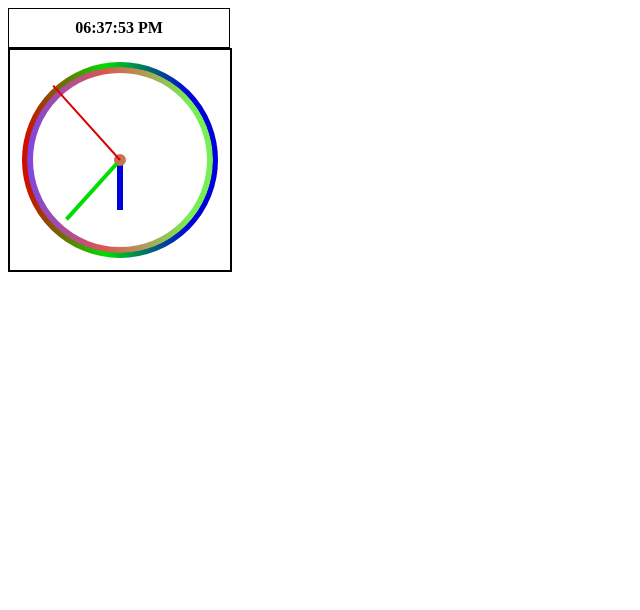
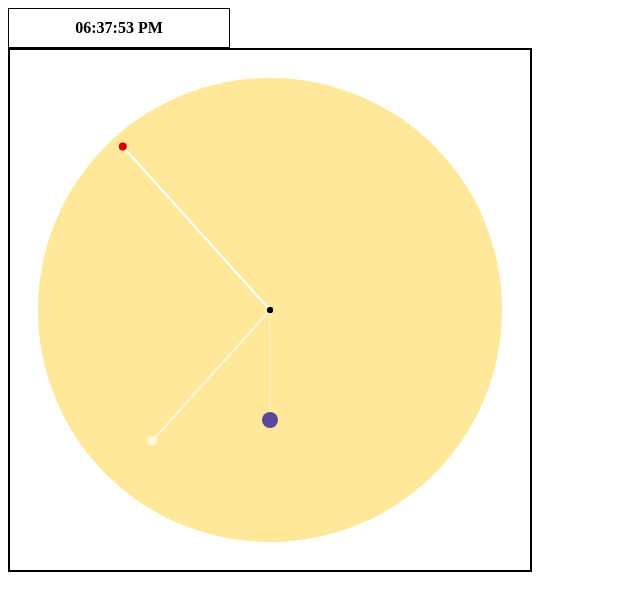
Before and after one commit to dhruba619/Clock, a plain HTML site: page AnalogueClock.html in a window 1280 px wide. Shown: the whole page, without its empty margins (0-640 px from the left). Drawn offline with Linux system fonts and the light colour scheme.

Commit message:
added day & night changing theme

```diff
--- a/AnalogueClock.html
+++ b/AnalogueClock.html
@@ -22,7 +22,7 @@
 </style>
 <body>
 <div id="current-time">12.00.00 AM</div>
-<canvas id="clock" align="center" width="200" height="200">
+<canvas id="clock" align="center" width="500" height="500">
 </canvas>
 </body>
 </html>
--- a/clock.js
+++ b/clock.js
@@ -16,7 +16,7 @@ function displayclock(){
    	var canvas = document.querySelector('#clock');
    	var context = canvas.getContext('2d');
 
-   	var clockRadius = 100;
+   	var clockRadius = canvas.width/2 -30;
 
    	var clockX = canvas.width /2;
    	var clockY = canvas.width /2;
@@ -43,53 +43,60 @@ function displayclock(){
 	// 	context.stroke();
 	// }
 
-   	function drawArm(progress,armThickness, armLength, armColor){
+   	function drawArm(progress,armThickness, armLength, armColor, daylight,val){
    		var armRadians  =(tau * progress) - (tau/4);
    		// var armLenght = armLenght;
-
    		var targetX = clockX + Math.cos(armRadians) * (armLength * clockRadius);
    		var targetY = clockY + Math.sin(armRadians) * (armLength * clockRadius);
-   		// console.log(targetX + " " + targetY);
-   		var grd = context.createLinearGradient(0,0,170,0);
+
+		//background
+		context.beginPath()
+		context.arc(clockX,clockY,clockRadius+12, 0, Math.PI*2,true);
+		if(daylight)
+		{
+			context.fillStyle = 'rgba(255,200,040,0.1)';
+      		context.fill();
+		}
+		else
+		{
+			context.fillStyle = 'rgba(044,044,044,0.1)';
+      		context.fill();
+		}
+   		armRadius = armThickness;
+   		context.arc(targetX,targetY,armRadius, 0, Math.PI*2,true);
+   		// context.fillStyle = armColor;
+   		context.fill();
+
+   		//time hands
    		context.beginPath()
-		context.arc(clockX,clockY,clockRadius-5, 0, Math.PI*2,true);
-		grd.addColorStop(0,"#DD0000");
-		grd.addColorStop(0.5,"#00DD00");
-		grd.addColorStop(1,"#0000DD");
-		context.strokeWidth = 3;
-		context.strokeStyle = grd;
-		context.stroke();
+   		context.moveTo(clockX,clockY);
+   		context.lineTo(targetX, targetY);
+   		context.strokeStyle = "white";
+   		context.lineWidth = 2;
+   		context.stroke();
 
+   		//hand circle
+   		context.beginPath()
+		context.arc(targetX,targetY,armThickness, 0, Math.PI*2,true);
+		context.fillStyle =armColor;
+		context.fill();
 
-   		var grd = context.createLinearGradient(0,0,170,0);
+   		//center circle
    		context.beginPath()
-		context.arc(clockX,clockY,clockRadius-10, 0, Math.PI*2,true);
-		grd.addColorStop(0,"#7744ee");
-		grd.addColorStop(0.5,"#DD5555");
-		grd.addColorStop(1,"#77ee55");
-		context.strokeStyle = grd;
-		context.strokeFill = "#000000"
-		context.stroke();
-
-		context.beginPath()
 		context.arc(clockX,clockY,3, 0, Math.PI*2,true);
 		context.fillStyle ="#000000";
-		context.stroke();
-
-   		context.lineWidth = armThickness;
-   		context.strokeStyle = armColor;
-
-   		context.beginPath();
-   		context.moveTo(clockX, clockY);
-   		context.lineTo(targetX, targetY);
-   		context.stroke();
-
+		context.fill();
 
 		}
 		context.clearRect(0, 0, canvas.width, canvas.height);
-   		drawArm(h/12,6,0.5,'#0000DD');
-   		drawArm(m/60,4,0.80,'#00DD00');
-   		drawArm(s/60,2,1,'#DD0000');
+		var daylight = 1;
+		if(h>18 || h<5)
+		{
+			daylight = 0;
+		}
+   		drawArm(h/12,8,0.5,'#0000DD',daylight,h%12);
+   		drawArm(m/60,5,0.80,'#FFFFFF',daylight,m%60);
+   		drawArm(s/60,4,1,'#DD0000',daylight,padZero(s%60));
 }
  function padZero(sec){
     	if(sec<10)
```
